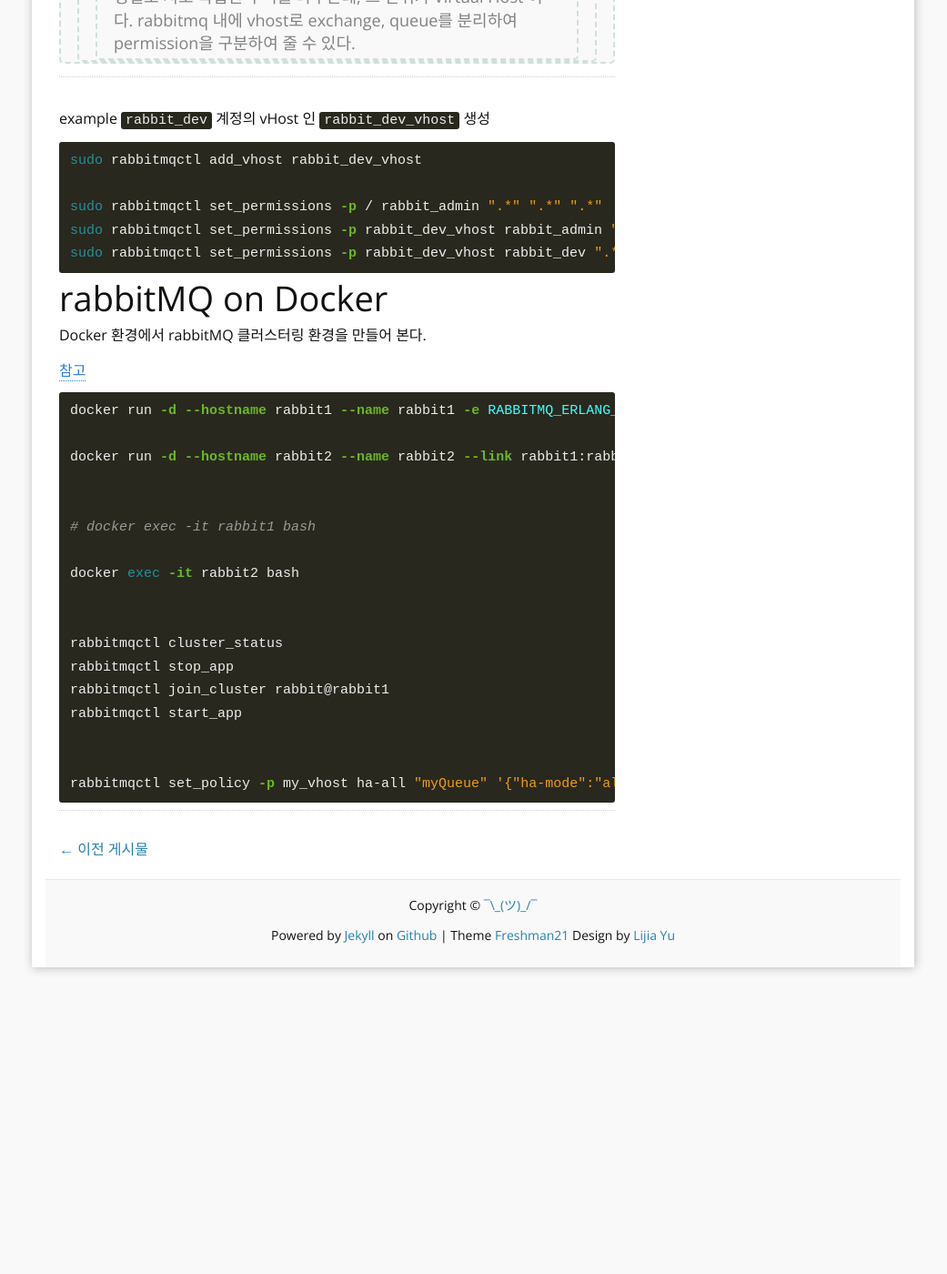
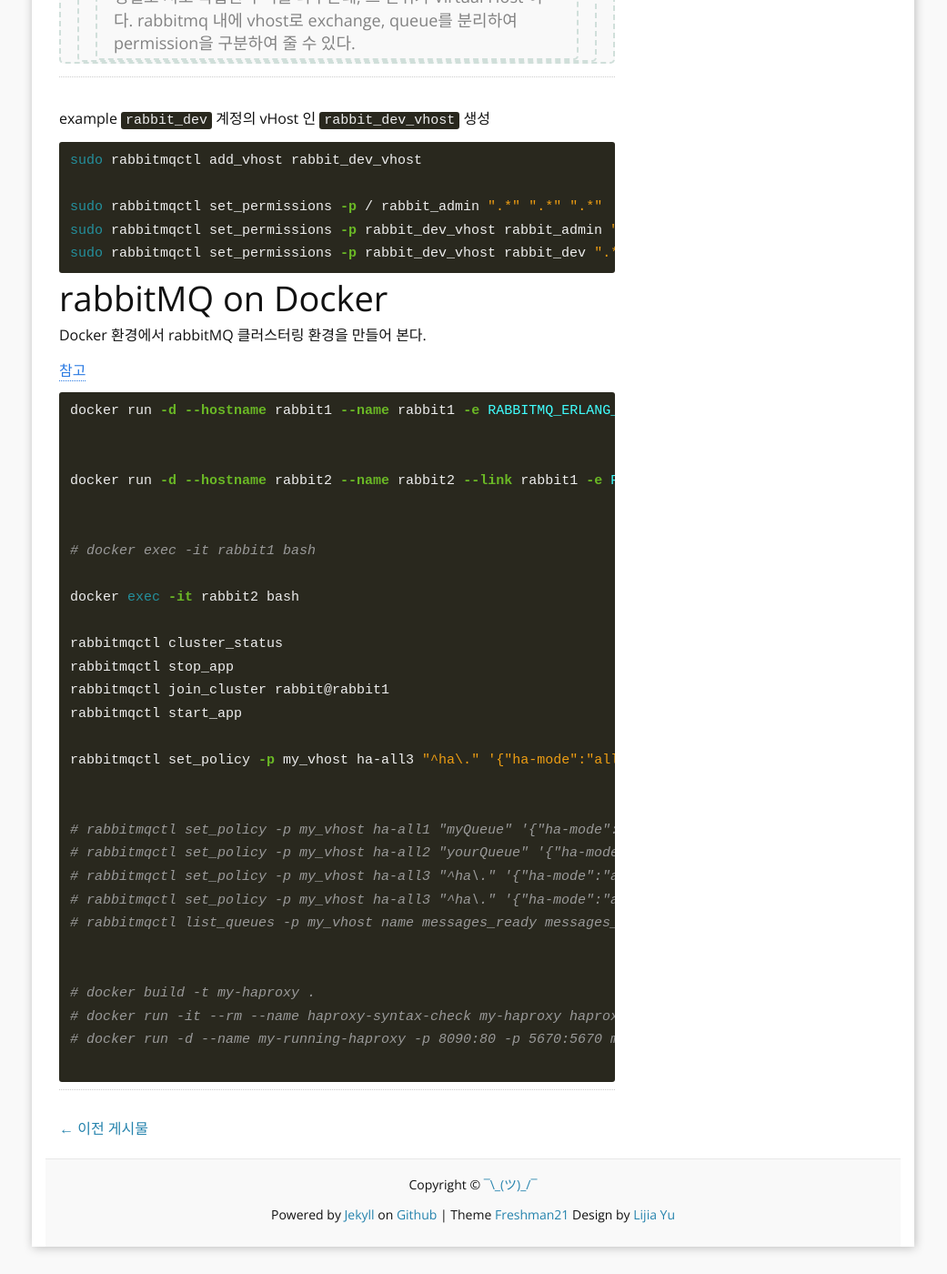
Before and after one commit to aimtechs/aimtechs.github.io, a Jekyll site: the page built from _posts/2017-02-06-rabbitmq-1.md, in a window 1280 px wide and 1400 px high, scrolled down 2077 px. Shown: the whole window at 91% size, without its empty margins (120-1161 px from the left). Built offline with Jekyll 4.4.1, drawn with Linux system fonts in a browser that asks for light colours; comment, search, counter and statistics services are not loaded; before the commit the page ends 3170 px from its top, so only the background shows below that.

Commit message:
UPDATE : _posts/2017-02-06-rabbitmq-1.md : docker rabbitmq cluster bug fix

````diff
--- a/_posts/2017-02-06-rabbitmq-1.md
+++ b/_posts/2017-02-06-rabbitmq-1.md
@@ -8,14 +8,9 @@
 - rabbitmq
 ---
 
-
 # rabbitMQ
 
 [stack share](https://stackshare.io/message-queue) 를 보면 Message Queue 부분에서 rabbitMQ 가 가장 많이 사용되고 있음을 확인 할 수 있다.
-
-
-
-
 
 # 설치
 
@@ -121,19 +116,31 @@
 ```bash
 docker run -d --hostname rabbit1 --name rabbit1 -e RABBITMQ_ERLANG_COOKIE=abcdefg -e RABBITMQ_NODENAME=rabbit -e RABBITMQ_DEFAULT_USER=rabbitDev -e RABBITMQ_DEFAULT_PASS=rabbitDev -e RABBITMQ_DEFAULT_VHOST=my_vhost -p 5672:5672 -p 15672:15672 rabbitmq:3.6.6-management
 
-docker run -d --hostname rabbit2 --name rabbit2 --link rabbit1:rabbit1 -e RABBITMQ_ERLANG_COOKIE=abcdefg -e RABBITMQ_NODENAME=rabbit -e RABBITMQ_DEFAULT_USER=rabbitDev -e RABBITMQ_DEFAULT_PASS=rabbitDev -e RABBITMQ_DEFAULT_VHOST=my_vhost -p 5673:5672 -p 15673:15672 rabbitmq:3.6.6-management
+
+docker run -d --hostname rabbit2 --name rabbit2 --link rabbit1 -e RABBITMQ_ERLANG_COOKIE=abcdefg -e RABBITMQ_NODENAME=rabbit -e RABBITMQ_DEFAULT_USER=rabbitDev -e RABBITMQ_DEFAULT_PASS=rabbitDev -e RABBITMQ_DEFAULT_VHOST=my_vhost -p 5673:5672 -p 15673:15672 rabbitmq:3.6.6-management
 
 
 # docker exec -it rabbit1 bash
 
 docker exec -it rabbit2 bash
 
-
 rabbitmqctl cluster_status
 rabbitmqctl stop_app
 rabbitmqctl join_cluster rabbit@rabbit1
 rabbitmqctl start_app
 
+rabbitmqctl set_policy -p my_vhost ha-all3 "^ha\." '{"ha-mode":"all"}'
 
-rabbitmqctl set_policy -p my_vhost ha-all "myQueue" '{"ha-mode":"all"}'
+
+# rabbitmqctl set_policy -p my_vhost ha-all1 "myQueue" '{"ha-mode":"all"}'
+# rabbitmqctl set_policy -p my_vhost ha-all2 "yourQueue" '{"ha-mode":"all"}'
+# rabbitmqctl set_policy -p my_vhost ha-all3 "^ha\." '{"ha-mode":"all", "ha-sync-mode": "automatic"}'
+# rabbitmqctl set_policy -p my_vhost ha-all3 "^ha\." '{"ha-mode":"all", "ha-sync-mode": "automatic", "message-ttl": 1000}'
+# rabbitmqctl list_queues -p my_vhost name messages_ready messages_unacknowledged
+
+
+# docker build -t my-haproxy .
+# docker run -it --rm --name haproxy-syntax-check my-haproxy haproxy -c -f /usr/local/etc/haproxy/haproxy.cfg
+# docker run -d --name my-running-haproxy -p 8090:80 -p 5670:5670 my-haproxy
+
 ```
````
